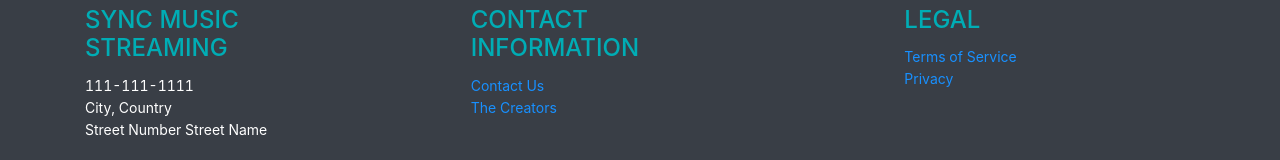
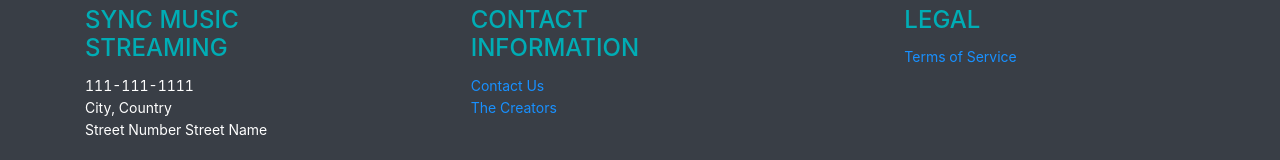
Before and after one commit to bkfetner/Sync-with-Spotify, a React (Create React App) app in the folder application/frontend/: page / in a window 1280 px wide. Shown: the part 1189-1349 px from the top of the page. Built offline with nearby package versions, Linux system fonts and the light colour scheme.

Commit message:
removed dead link

```diff
--- a/application/frontend/src/components/Footer.jsx
+++ b/application/frontend/src/components/Footer.jsx
@@ -48,7 +48,7 @@ const Footer = () => {
                                 <Link onClick={() => showModal()}>Terms of Service</Link>
                             </li>
                             <li>
-                                <Link to="">Privacy</Link>
+
                             </li>
                         </ul>
                     </div>
```
